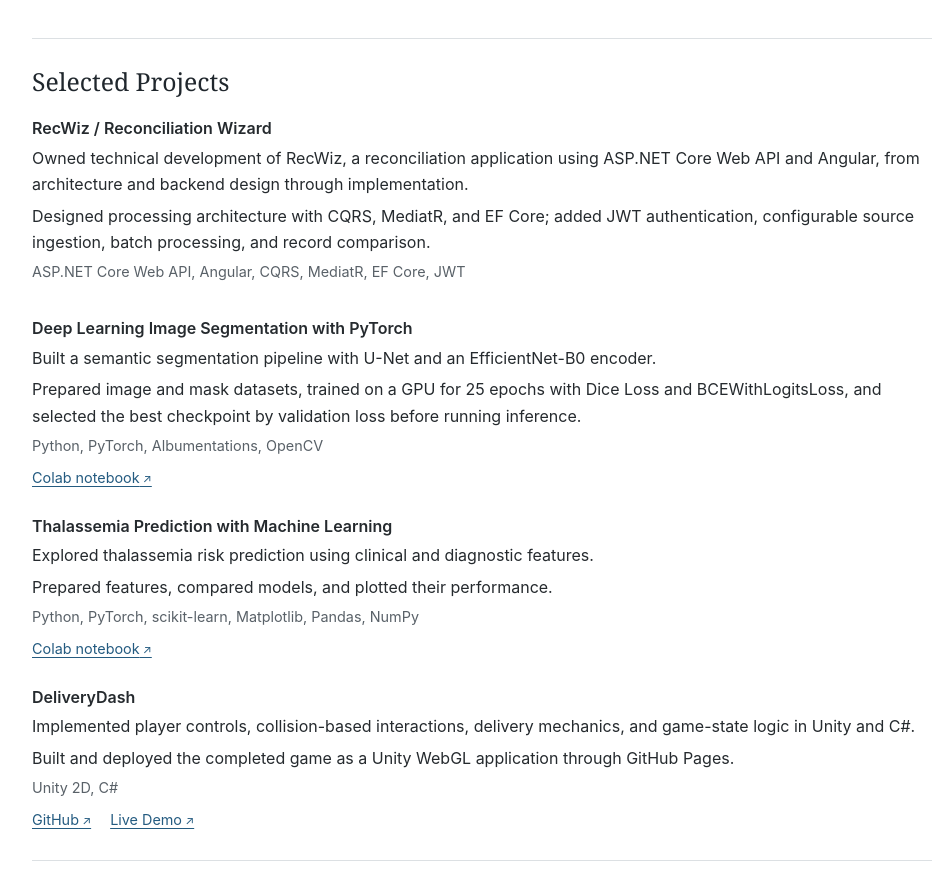
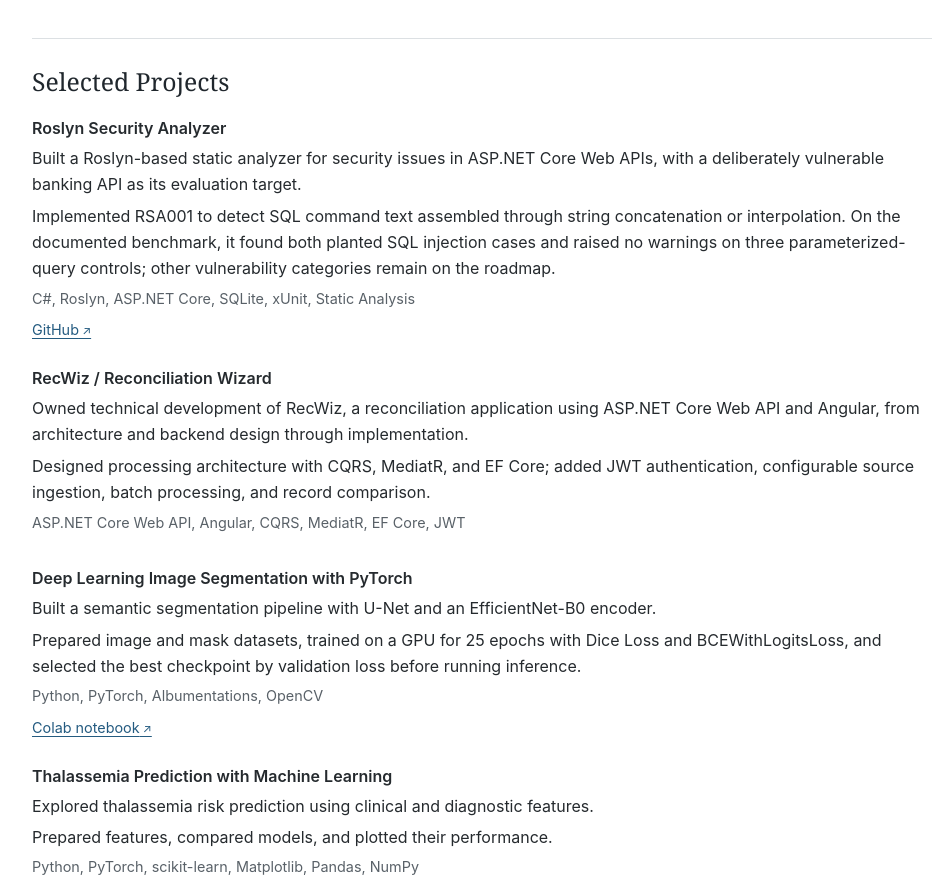
Before and after one commit to saadkabiruddin/saadkabiruddin.github.io, an Angular app: page / in a window 1280 px wide. Shown: the part 2708-3599 px from the top of the page, without its empty margins (158-1108 px from the left). Built offline with nearby package versions, Linux system fonts and the light colour scheme.

Commit message:
Update portfolio.data.ts

```diff
--- a/src/app/portfolio.data.ts
+++ b/src/app/portfolio.data.ts
@@ -47,6 +47,17 @@
 ];
 
 export const projects = [
+  {
+    title: 'Roslyn Security Analyzer',
+    description:
+      'Built a Roslyn-based static analyzer for security issues in ASP.NET Core Web APIs, with a deliberately vulnerable banking API as its evaluation target.',
+    details:
+      'Implemented RSA001 to detect SQL command text assembled through string concatenation or interpolation. On the documented benchmark, it found both planted SQL injection cases and raised no warnings on three parameterized-query controls; other vulnerability categories remain on the roadmap.',
+    technologies: 'C#, Roslyn, ASP.NET Core, SQLite, xUnit, Static Analysis',
+    links: [
+      { label: 'GitHub', url: 'https://github.com/saadkabiruddin/RoslynSecurityAnalyzer' },
+    ],
+  },
   {
     title: 'RecWiz / Reconciliation Wizard',
     description:
```
